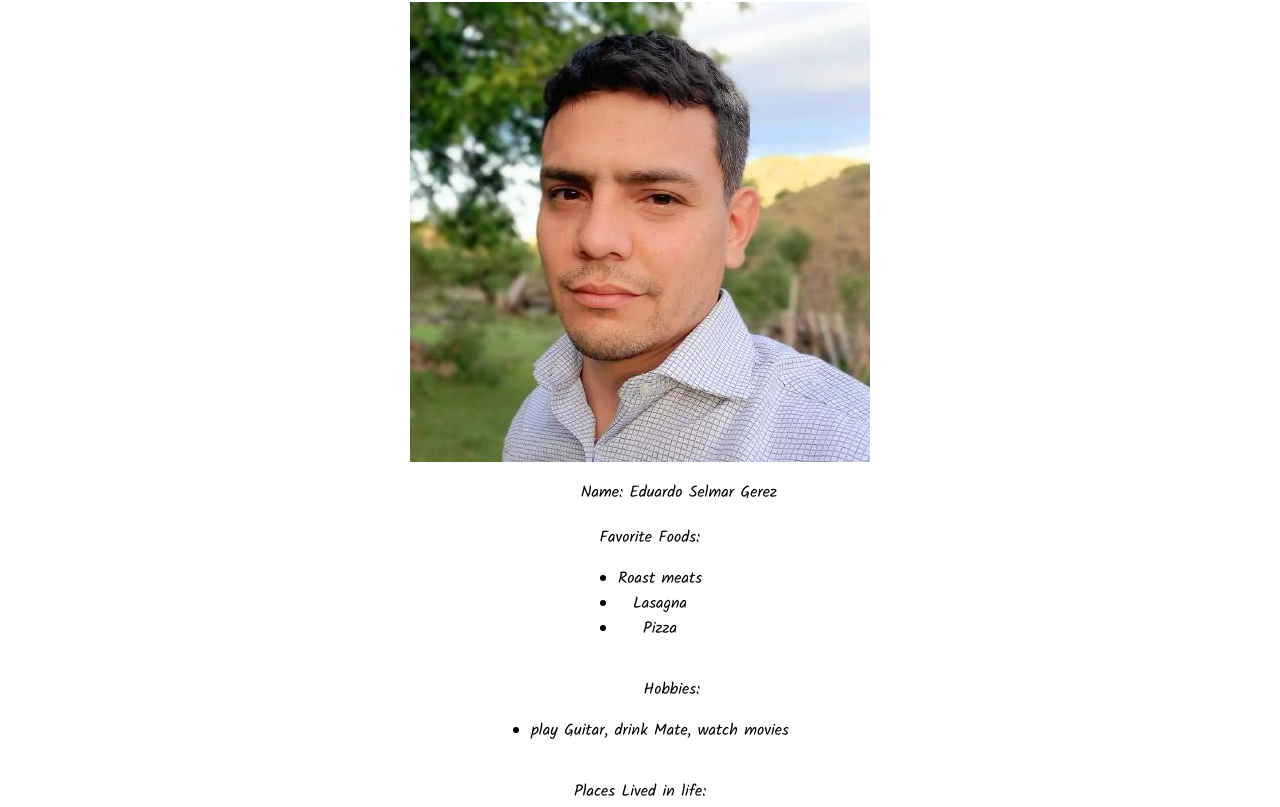
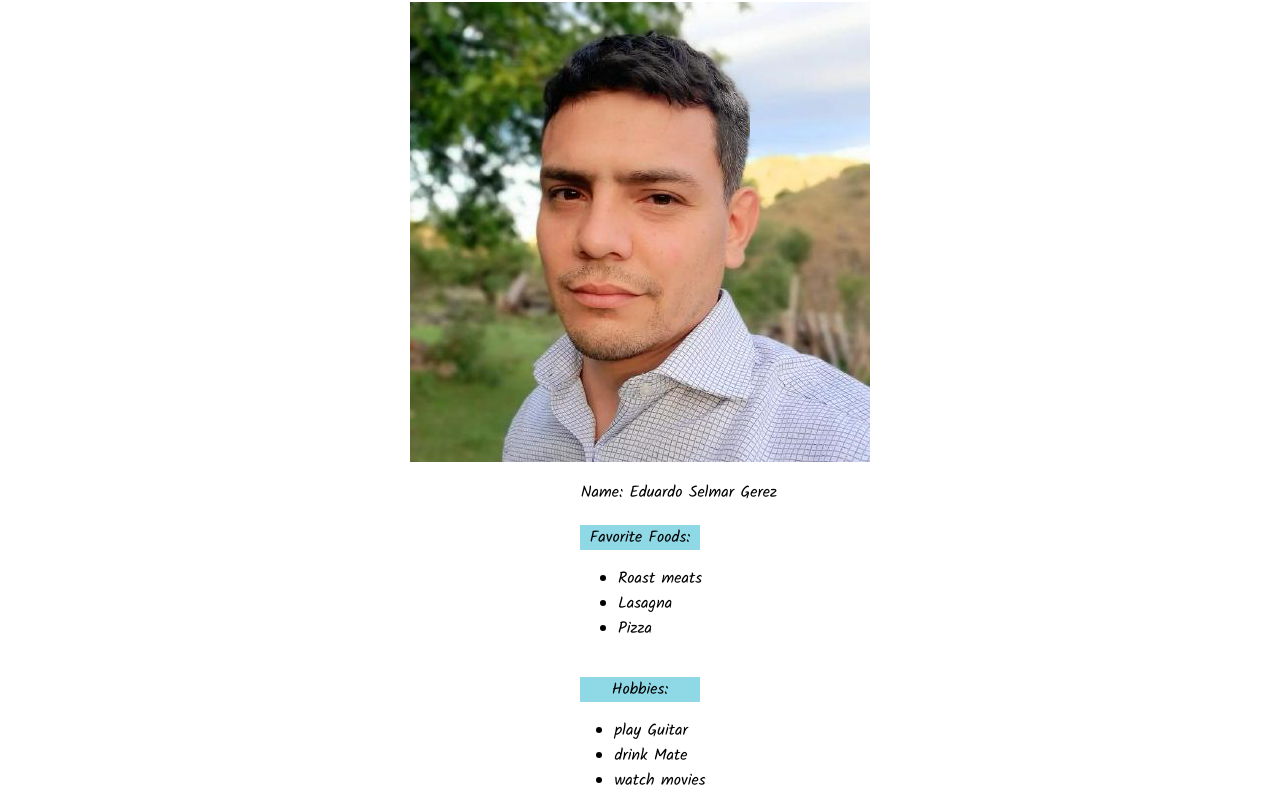
Before and after one commit to edugerez/cse121B--javascript-, a plain HTML site: page task4.html in a window 1280 px wide. Shown: the part 145-952 px from the top of the page. Drawn offline with Linux system fonts and the light colour scheme.

Commit message:
task 4 finished

```diff
--- a/task4.html
+++ b/task4.html
@@ -31,15 +31,15 @@
                 <span id="name"></span>
             </div>
             <div>
-                <label>Favorite Foods:</label>
+                <label style="background-color: rgba(79, 195, 216, 0.63);text-align: center;">Favorite Foods:</label>
                 <ul id="favorite-foods"></ul>
             </div>
             <div>
-                <label>Hobbies:</label>
+                <label style="background-color: rgba(79, 195, 216, 0.63);text-align: center;">Hobbies:</label>
                 <ul id="hobbies"></ul>
             </div>
             <div>
-                <label>Places Lived in life:</label>
+                <label style="background-color: rgba(79, 195, 216, 0.63);text-align: center;">Places Lived in life:</label>
                 <dl id="places-lived">
                 </dl>
             </div>
--- a/task4/scripts/task4.js
+++ b/task4/scripts/task4.js
@@ -12,7 +12,7 @@ const myself = {
     photoName:"photo of me",
     favoriteFoods:[' Roast meats',  ' Lasagna', ' Pizza'],
     hobbies:['play Guitar',' drink Mate',' watch movies'],
-    placesLived:[{place:"San Luis, Argetina",length:"3 years",reazon:"work"},{place:"Bs  As",length:"2 years",reazon:"mission"}],
+    placesLived:[{place:"San Luis, Argetina", length:"3 years",reazon:"work"},{place:"Buenos Aires, Argentina",length:"2 years",reazon:"mission"}],
 };
 const Name= document.querySelector('#name').textContent=myself.name
 const Photo=document.querySelector('#photo');
@@ -20,6 +20,7 @@ Photo.setAttribute('src',myself.photo);
 Photo.setAttribute('alt',myself.photoName);
 const Food = document.getElementById("favorite-foods");
 
+/*
 const R=document.createElement("li")
 R.innerHTML=myself.favoriteFoods[0];
 const L=document.createElement("li");
@@ -29,21 +30,34 @@ P.innerHTML=myself.favoriteFoods[2];
 
 Food.append(R, L, P);
 
-const hobieList= document.createElement("li");
-hobieList.append(myself.hobbies)
-const hobbies=document.getElementById("hobbies")
+*/
 
-hobbies.append(hobieList);
+myself.favoriteFoods.forEach(function(food){
+    const li= document.createElement("li");
+    li.textContent=food;
+    Food.appendChild(li);
+    Food.style.textAlign="left";
+});
+
+const hobbies=document.getElementById("hobbies");
+
+
+myself.hobbies.forEach(function(hobbie){
+    const hobbieLi= document.createElement("li");
+    hobbieLi.textContent=hobbie;
+    hobbies.appendChild(hobbieLi);
+    hobbies.style.textAlign="left";
+});
 
 
 const places= myself.placesLived.map(
     (place) => `
     <dt>${place.place}</dt>
-    <td>${place.length}</td>
+    <dd>${place.length}</dd>
     `
   );
   const lived= document.querySelector("#places-lived");
-  lived.innerHTML=places
+  lived.innerHTML=places.join("");
 
 // Step 8: For each object in the <em>placesLived</em> property:
 // - Create an HTML <dt> element and put its place property in the <dt> element
```
